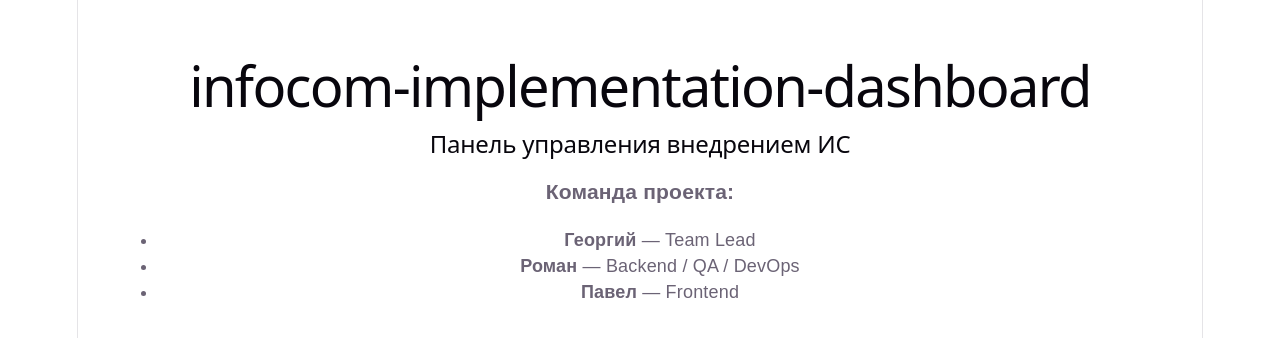
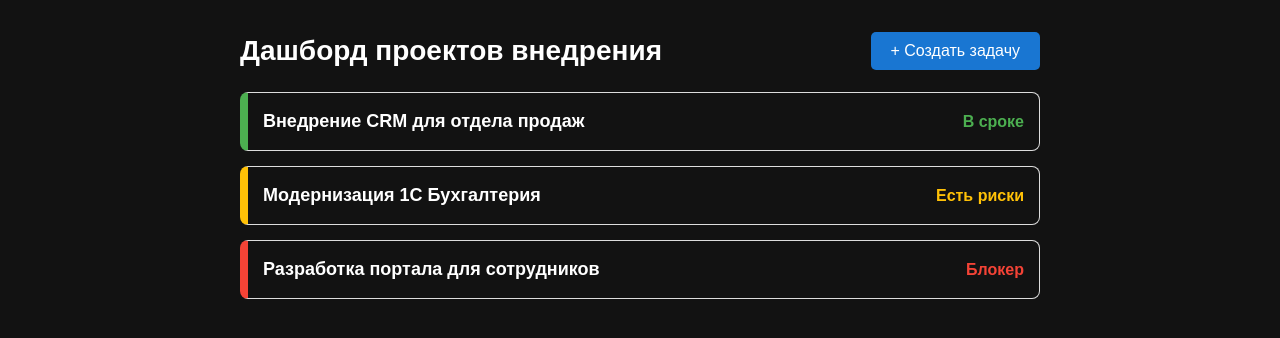
Before and after one commit to gosh-sh1/infocom-implementation-dashboard, a React app in the folder frontend/: page / in a window 1280 px wide. Shown: the top 338 px of the page. Built offline with nearby package versions, Linux system fonts and the light colour scheme; the HTML template or start-up script is replaced by a standard one.

Commit message:
feat(frontend): implement dashboard layout and task modal

```diff
--- a/frontend/src/App.css
+++ b/frontend/src/App.css
@@ -1,184 +1,6 @@
-.counter {
-  font-size: 16px;
-  padding: 5px 10px;
-  border-radius: 5px;
-  color: var(--accent);
-  background: var(--accent-bg);
-  border: 2px solid transparent;
-  transition: border-color 0.3s;
-  margin-bottom: 24px;
-
-  &:hover {
-    border-color: var(--accent-border);
-  }
-  &:focus-visible {
-    outline: 2px solid var(--accent);
-    outline-offset: 2px;
-  }
+body {
+  margin: 0;
+  background-color: #121212;
+  color: white;
+  font-family: Arial, sans-serif;
 }
-
-.hero {
-  position: relative;
-
-  .base,
-  .framework,
-  .vite {
-    inset-inline: 0;
-    margin: 0 auto;
-  }
-
-  .base {
-    width: 170px;
-    position: relative;
-    z-index: 0;
-  }
-
-  .framework,
-  .vite {
-    position: absolute;
-  }
-
-  .framework {
-    z-index: 1;
-    top: 34px;
-    height: 28px;
-    transform: perspective(2000px) rotateZ(300deg) rotateX(44deg) rotateY(39deg)
-      scale(1.4);
-  }
-
-  .vite {
-    z-index: 0;
-    top: 107px;
-    height: 26px;
-    width: auto;
-    transform: perspective(2000px) rotateZ(300deg) rotateX(40deg) rotateY(39deg)
-      scale(0.8);
-  }
-}
-
-#center {
-  display: flex;
-  flex-direction: column;
-  gap: 25px;
-  place-content: center;
-  place-items: center;
-  flex-grow: 1;
-
-  @media (max-width: 1024px) {
-    padding: 32px 20px 24px;
-    gap: 18px;
-  }
-}
-
-#next-steps {
-  display: flex;
-  border-top: 1px solid var(--border);
-  text-align: left;
-
-  & > div {
-    flex: 1 1 0;
-    padding: 32px;
-    @media (max-width: 1024px) {
-      padding: 24px 20px;
-    }
-  }
-
-  .icon {
-    margin-bottom: 16px;
-    width: 22px;
-    height: 22px;
-  }
-
-  @media (max-width: 1024px) {
-    flex-direction: column;
-    text-align: center;
-  }
-}
-
-#docs {
-  border-right: 1px solid var(--border);
-
-  @media (max-width: 1024px) {
-    border-right: none;
-    border-bottom: 1px solid var(--border);
-  }
-}
-
-#next-steps ul {
-  list-style: none;
-  padding: 0;
-  display: flex;
-  gap: 8px;
-  margin: 32px 0 0;
-
-  .logo {
-    height: 18px;
-  }
-
-  a {
-    color: var(--text-h);
-    font-size: 16px;
-    border-radius: 6px;
-    background: var(--social-bg);
-    display: flex;
-    padding: 6px 12px;
-    align-items: center;
-    gap: 8px;
-    text-decoration: none;
-    transition: box-shadow 0.3s;
-
-    &:hover {
-      box-shadow: var(--shadow);
-    }
-    .button-icon {
-      height: 18px;
-      width: 18px;
-    }
-  }
-
-  @media (max-width: 1024px) {
-    margin-top: 20px;
-    flex-wrap: wrap;
-    justify-content: center;
-
-    li {
-      flex: 1 1 calc(50% - 8px);
-    }
-
-    a {
-      width: 100%;
-      justify-content: center;
-      box-sizing: border-box;
-    }
-  }
-}
-
-#spacer {
-  height: 88px;
-  border-top: 1px solid var(--border);
-  @media (max-width: 1024px) {
-    height: 48px;
-  }
-}
-
-.ticks {
-  position: relative;
-  width: 100%;
-
-  &::before,
-  &::after {
-    content: '';
-    position: absolute;
-    top: -4.5px;
-    border: 5px solid transparent;
-  }
-
-  &::before {
-    left: 0;
-    border-left-color: var(--border);
-  }
-  &::after {
-    right: 0;
-    border-right-color: var(--border);
-  }
-}
--- a/frontend/src/App.jsx
+++ b/frontend/src/App.jsx
@@ -1,27 +1,75 @@
-import './App.css'
+import { useState } from 'react';
+import './App.css';
+
+const mockProjects = [
+  { id: 1, name: 'Внедрение CRM для отдела продаж', status: 'В сроке' },
+  { id: 2, name: 'Модернизация 1С Бухгалтерия', status: 'Есть риски' },
+  { id: 3, name: 'Разработка портала для сотрудников', status: 'Блокер' },
+];
 
 function App() {
-  const team = [
-    { name: 'Георгий', role: 'Team Lead' },
-    { name: 'Роман', role: 'Backend / QA / DevOps' },
-    { name: 'Павел', role: 'Frontend' },
-  ]
+  const [isModalOpen, setIsModalOpen] = useState(false);
+  const [projects] = useState(mockProjects);
+  const [taskTitle, setTaskTitle] = useState('');
+  const [assignee, setAssignee] = useState('');
+  const [deadline, setDeadline] = useState('');
+
+  const getStatusColor = (status) => {
+    switch (status) {
+      case 'В сроке': return '#4CAF50';
+      case 'Есть риски': return '#FFC107';
+      case 'Блокер': return '#F44336';
+      default: return '#9E9E9E';
+    }
+  };
+
+  const handleCreateTask = (e) => {
+    e.preventDefault();
+    console.log("Отправка задачи:", { taskTitle, assignee, deadline });
+    alert(`Задача "${taskTitle}" создана!`);
+    setIsModalOpen(false);
+  };
 
   return (
-    <div style={{ padding: '40px', fontFamily: 'Arial, sans-serif' }}>
-      <h1>infocom-implementation-dashboard</h1>
-      <h2>Панель управления внедрением ИС</h2>
+    <div style={{ padding: '30px', fontFamily: 'Arial, sans-serif', maxWidth: '800px', margin: '0 auto' }}>
+      <div style={{ display: 'flex', justifyContent: 'space-between', alignItems: 'center', marginBottom: '20px' }}>
+        <h1 style={{ margin: 0, whiteSpace: 'nowrap', fontSize: '28px' }}>Дашборд проектов внедрения</h1>
+        <button onClick={() => setIsModalOpen(true)} style={{ padding: '10px 20px', background: '#1976D2', color: 'white', border: 'none', borderRadius: '5px', cursor: 'pointer', fontSize: '16px' }}>
+          + Создать задачу
+        </button>
+      </div>
 
-      <h3>Команда проекта:</h3>
-      <ul>
-        {team.map((member, index) => (
-          <li key={index}>
-            <b>{member.name}</b> — {member.role}
-          </li>
+      <div style={{ display: 'flex', flexDirection: 'column', gap: '15px' }}>
+        {projects.map((project) => (
+          <div key={project.id} style={{ border: '1px solid #ddd', borderRadius: '8px', padding: '15px', display: 'flex', justifyContent: 'space-between', alignItems: 'center', borderLeft: `8px solid ${getStatusColor(project.status)}` }}>
+            <h3 style={{ margin: 0, fontSize: '18px' }}>{project.name}</h3>
+            <span style={{ color: getStatusColor(project.status), fontWeight: 'bold' }}>{project.status}</span>
+          </div>
         ))}
-      </ul>
+      </div>
+
+      {isModalOpen && (
+        <div style={{ position: 'fixed', top: 0, left: 0, right: 0, bottom: 0, background: 'rgba(0,0,0,0.5)', display: 'flex', justifyContent: 'center', alignItems: 'center' }}>
+          <div style={{ background: 'white', padding: '25px', borderRadius: '10px', width: '400px', color: 'black' }}>
+            <h2 style={{ marginTop: 0 }}>Создание задачи</h2>
+            <form onSubmit={handleCreateTask} style={{ display: 'flex', flexDirection: 'column', gap: '15px' }}>
+              <input type="text" placeholder="Название задачи" value={taskTitle} onChange={(e) => setTaskTitle(e.target.value)} required style={{ padding: '10px' }} />
+              <select value={assignee} onChange={(e) => setAssignee(e.target.value)} required style={{ padding: '10px' }}>
+                <option value="">Выберите исполнителя</option>
+                <option value="user1">Иван Иванов</option>
+                <option value="user2">Петр Петров</option>
+              </select>
+              <input type="date" value={deadline} onChange={(e) => setDeadline(e.target.value)} style={{ padding: '10px' }} />
+              <div style={{ display: 'flex', gap: '10px', marginTop: '10px' }}>
+                <button type="submit" style={{ flex: 1, background: '#4CAF50', color: 'white', padding: '10px', border: 'none', borderRadius: '5px', cursor: 'pointer' }}>Создать</button>
+                <button type="button" onClick={() => setIsModalOpen(false)} style={{ flex: 1, background: '#f44336', color: 'white', padding: '10px', border: 'none', borderRadius: '5px', cursor: 'pointer' }}>Отмена</button>
+              </div>
+            </form>
+          </div>
+        </div>
+      )}
     </div>
-  )
+  );
 }
 
-export default App
+export default App;
--- a/frontend/src/index.css
+++ b/frontend/src/index.css
@@ -1,111 +1,15 @@
 :root {
-  --text: #6b6375;
-  --text-h: #08060d;
-  --bg: #fff;
-  --border: #e5e4e7;
-  --code-bg: #f4f3ec;
-  --accent: #aa3bff;
-  --accent-bg: rgba(170, 59, 255, 0.1);
-  --accent-border: rgba(170, 59, 255, 0.5);
-  --social-bg: rgba(244, 243, 236, 0.5);
-  --shadow:
-    rgba(0, 0, 0, 0.1) 0 10px 15px -3px, rgba(0, 0, 0, 0.05) 0 4px 6px -2px;
+  font-family: Arial, sans-serif;
+  line-height: 1.5;
+  font-weight: 400;
 
-  --sans: system-ui, 'Segoe UI', Roboto, sans-serif;
-  --heading: system-ui, 'Segoe UI', Roboto, sans-serif;
-  --mono: ui-monospace, Consolas, monospace;
-
-  font: 18px/145% var(--sans);
-  letter-spacing: 0.18px;
-  color-scheme: light dark;
-  color: var(--text);
-  background: var(--bg);
-  font-synthesis: none;
-  text-rendering: optimizeLegibility;
-  -webkit-font-smoothing: antialiased;
-  -moz-osx-font-smoothing: grayscale;
-
-  @media (max-width: 1024px) {
-    font-size: 16px;
-  }
-}
-
-@media (prefers-color-scheme: dark) {
-  :root {
-    --text: #9ca3af;
-    --text-h: #f3f4f6;
-    --bg: #16171d;
-    --border: #2e303a;
-    --code-bg: #1f2028;
-    --accent: #c084fc;
-    --accent-bg: rgba(192, 132, 252, 0.15);
-    --accent-border: rgba(192, 132, 252, 0.5);
-    --social-bg: rgba(47, 48, 58, 0.5);
-    --shadow:
-      rgba(0, 0, 0, 0.4) 0 10px 15px -3px, rgba(0, 0, 0, 0.25) 0 4px 6px -2px;
-  }
-
-  #social .button-icon {
-    filter: invert(1) brightness(2);
-  }
+  color-scheme: dark;
+  color: rgba(255, 255, 255, 0.87);
+  background-color: #121212;
 }
 
 body {
   margin: 0;
+  min-width: 320px;
+  min-height: 100vh;
 }
-
-#root {
-  width: 1126px;
-  max-width: 100%;
-  margin: 0 auto;
-  text-align: center;
-  border-inline: 1px solid var(--border);
-  min-height: 100svh;
-  display: flex;
-  flex-direction: column;
-  box-sizing: border-box;
-}
-
-h1,
-h2 {
-  font-family: var(--heading);
-  font-weight: 500;
-  color: var(--text-h);
-}
-
-h1 {
-  font-size: 56px;
-  letter-spacing: -1.68px;
-  margin: 32px 0;
-  @media (max-width: 1024px) {
-    font-size: 36px;
-    margin: 20px 0;
-  }
-}
-h2 {
-  font-size: 24px;
-  line-height: 118%;
-  letter-spacing: -0.24px;
-  margin: 0 0 8px;
-  @media (max-width: 1024px) {
-    font-size: 20px;
-  }
-}
-p {
-  margin: 0;
-}
-
-code,
-.counter {
-  font-family: var(--mono);
-  display: inline-flex;
-  border-radius: 4px;
-  color: var(--text-h);
-}
-
-code {
-  font-size: 15px;
-  line-height: 135%;
-  padding: 4px 8px;
-  background: var(--code-bg);
-}
```
